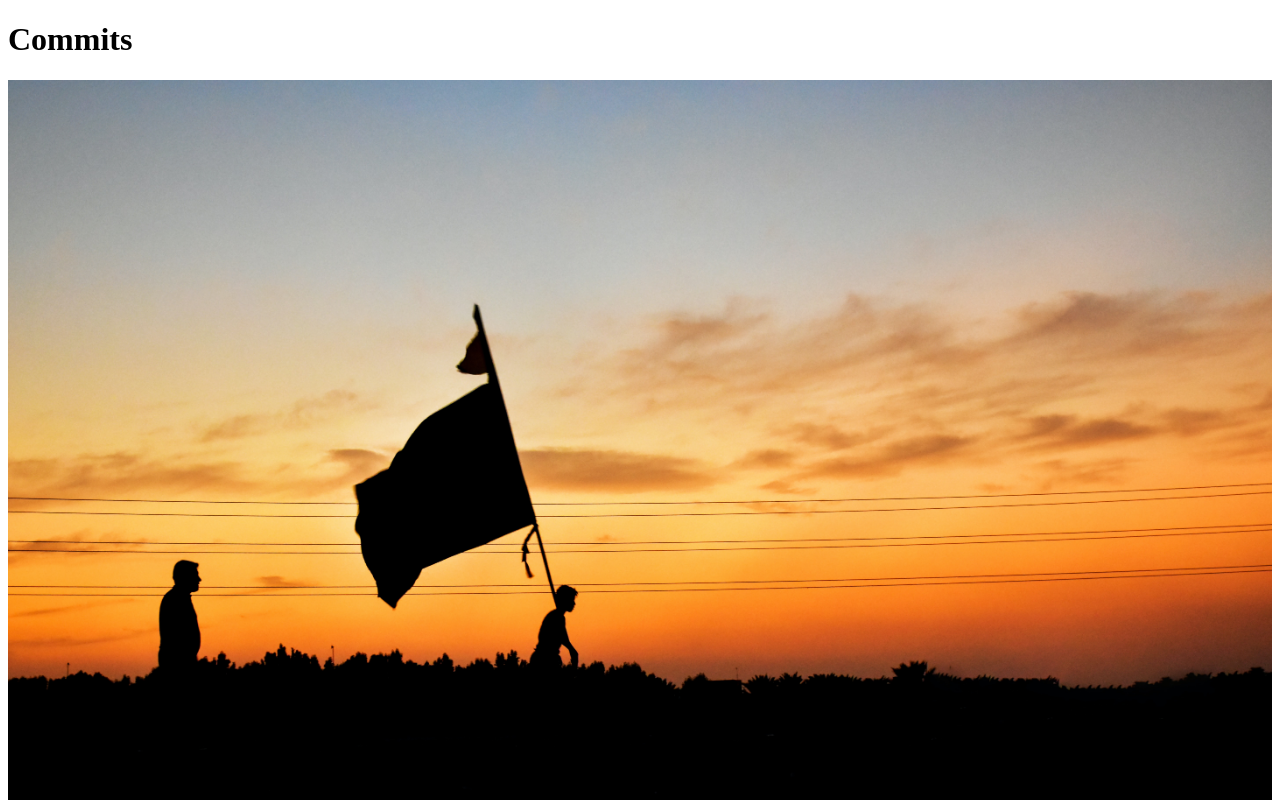
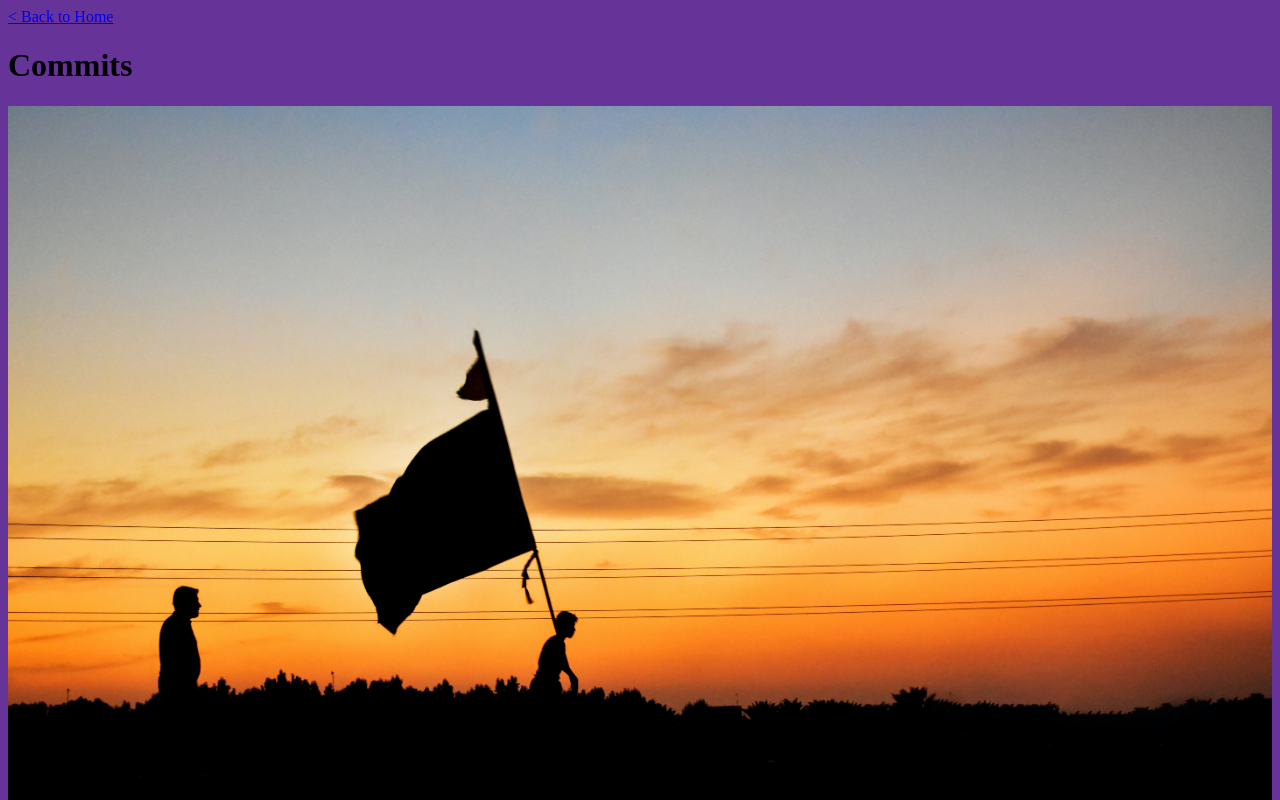
Before and after one commit to jovojynn/mdia-4590-tutorial, a plain HTML site: page commit.html in a window 1280 px wide. Shown: the top 800 px of the page. Drawn offline with Linux system fonts and the light colour scheme.

Commit message:
added back to home page

```diff
--- a/commit.html
+++ b/commit.html
@@ -8,6 +8,7 @@
         <link rel="stylesheet" href="css/main.css">
     </head>
     <body>
+        <a href="index.html">&lt; Back to Home</a>
         <h1>Commits</h1>
         <img src="images/flag-person.jpg" alt="Person carrying flag at sunset">
         <p>Commits are when we save the state of our project with all of our changes, new files, deleted files and updates since the last commit.</p>
--- a/css/main.css
+++ b/css/main.css
@@ -1,3 +1,7 @@
+body {
+    background-color: rebeccapurple;
+}
+
 img {
     max-width: 100%;
 }
```
